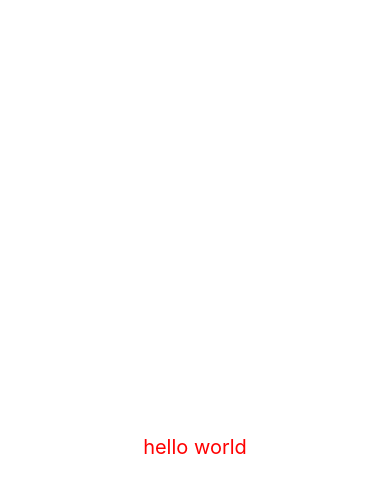
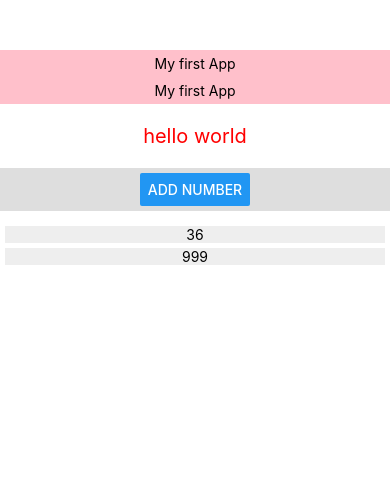
Before and after one commit to publizm/my_first_app, a React Native app: screen / in a window 390 px wide. Shown: the top 492 px of the page. Built offline with nearby package versions, Linux system fonts and the light colour scheme.

Commit message:
랜덤 숫자 더하기 빼기

```diff
--- a/App.js
+++ b/App.js
@@ -9,20 +9,48 @@
 import React, {Component} from 'react';
 import {View, Text, StyleSheet} from 'react-native';
 import Header from './src/header';
+import Generator from './src/generator';
+import NumList from './src/numlist';
 
 class App extends Component {
   state = {
     appName: 'My first App',
+    random: [36, 999],
+  };
+
+  onAddRandomNum = () => {
+    const randomNum = Math.floor(Math.random() * 100) + 1;
+    this.setState((prevState) => ({
+      random: [...prevState.random, randomNum],
+    }));
+  };
+
+  onNumDelete = (idx) => {
+    const changedRandom = this.state.random.filter(
+      (random, index) => index !== idx,
+    );
+
+    alert(changedRandom);
+
+    this.setState((prevState) => ({
+      random: changedRandom,
+    }));
   };
 
   render() {
     return (
       <View style={styles.mainView}>
-        {/* <Header name={this.state.appName} /> */}
-        {/* touch 이벤트는 Text 컴포넌트에서도 작동이 가능하다. */}
-        <Text style={styles.mainText} onPress={() => alert('text touch event')}>
-          hello world
-        </Text>
+        <Header name={this.state.appName} />
+        <View>
+          {/* touch 이벤트는 Text 컴포넌트에서도 작동이 가능하다. */}
+          <Text
+            style={styles.mainText}
+            onPress={() => alert('text touch event')}>
+            hello world
+          </Text>
+        </View>
+        <Generator onAddRandomNum={this.onAddRandomNum} />
+        <NumList onNumDelete={this.onNumDelete} numbers={this.state.random} />
       </View>
     );
   }
@@ -34,7 +62,7 @@ const styles = StyleSheet.create({
     backgroundColor: 'white',
     paddingTop: 50,
     alignItems: 'center',
-    justifyContent: 'center',
+    // justifyContent: 'center',
   },
   mainText: {
     fontSize: 20,
--- /dev/null
+++ b/src/generator.js
@@ -0,0 +1,33 @@
+/**
+ * Sample React Native App
+ * https://github.com/facebook/react-native
+ *
+ * @format
+ * @flow
+ */
+
+import React from 'react';
+import {View, Text, StyleSheet, Button} from 'react-native';
+
+const Generator = (props) => {
+  return (
+    <View style={styles.generator}>
+      <Button
+        // title - 버튼내 텍스트 노출(필수값)
+        title="Add Number"
+        onPress={() => props.onAddRandomNum()}
+      />
+    </View>
+  );
+};
+
+const styles = StyleSheet.create({
+  generator: {
+    backgroundColor: '#dedede',
+    alignItems: 'center',
+    padding: 5,
+    width: '100%',
+  },
+});
+
+export default Generator;
--- /dev/null
+++ b/src/numlist.js
@@ -0,0 +1,43 @@
+/**
+ * Sample React Native App
+ * https://github.com/facebook/react-native
+ *
+ * @format
+ * @flow
+ */
+
+import React from 'react';
+import {View, Text, StyleSheet, TouchableOpacity} from 'react-native';
+
+const NumList = (props) => {
+  return (
+    <View style={styles.numList}>
+      {props.numbers.map((num, idx) => (
+        <TouchableOpacity
+          style={styles.numItem}
+          key={idx}
+          onPress={() => props.onNumDelete(idx)}>
+          <Text>{num}</Text>
+        </TouchableOpacity>
+      ))}
+    </View>
+  );
+};
+
+const styles = StyleSheet.create({
+  numList: {
+    alignItems: 'center',
+    padding: 5,
+    marginTop: 5,
+    width: '100%',
+  },
+  numItem: {
+    display: 'flex',
+    alignItems: 'center',
+    width: '100%',
+    marginTop: 5,
+    backgroundColor: '#eee',
+  },
+});
+
+export default NumList;
```
